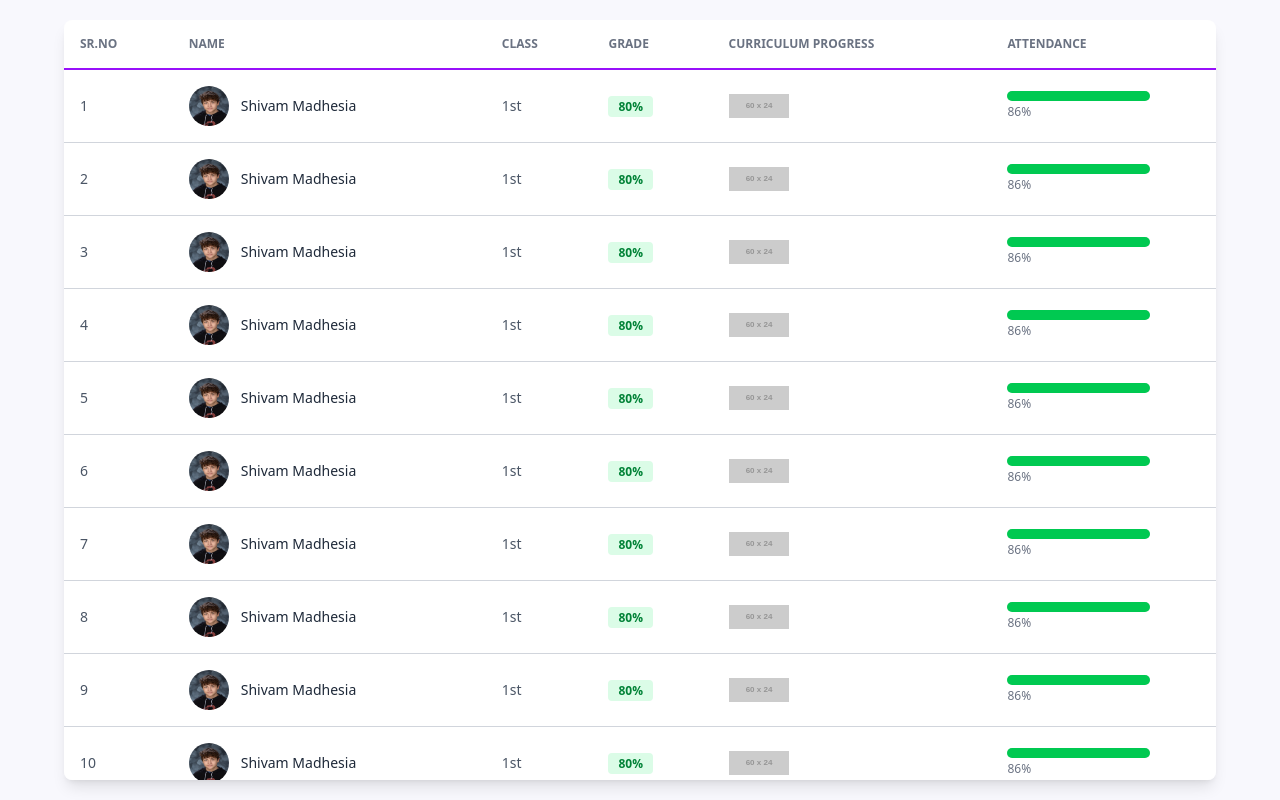
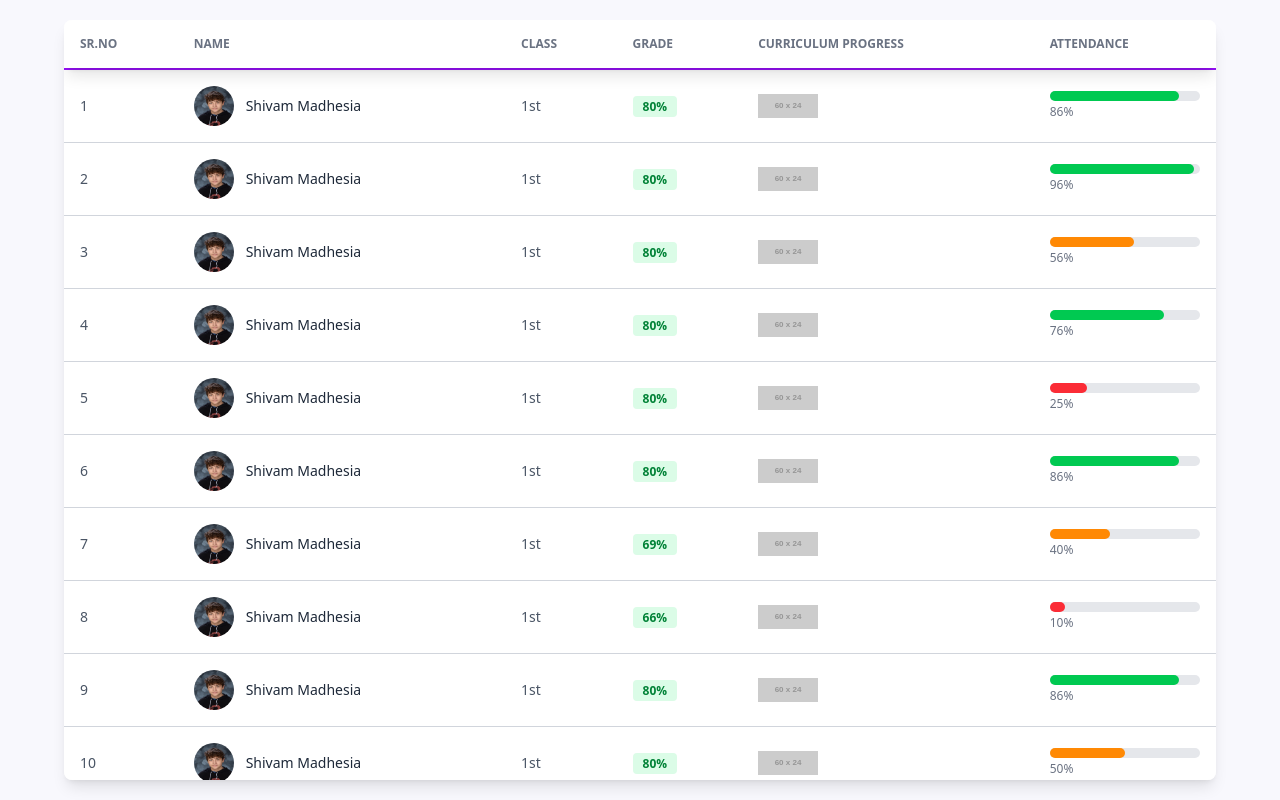
Before and after one commit to Shivraj-Joshi/student-info-tracker, a React (Vite) app in the folder client/: page / in a window 1280 px wide. Built offline with nearby package versions, Linux system fonts and the light colour scheme.

Commit message:
a few changes to student page

```diff
--- a/client/src/data/Data.js
+++ b/client/src/data/Data.js
@@ -75,7 +75,7 @@ export const ClassData = [
         Name: "Shivam Madhesia",
         Class: "1st",
         Grade: "80%",
-        Attendance: "86%",
+        Attendance: "96%",
     },
     {
         id: 3,
@@ -83,7 +83,7 @@ export const ClassData = [
         Name: "Shivam Madhesia",
         Class: "1st",
         Grade: "80%",
-        Attendance: "86%",
+        Attendance: "56%",
     },
     {
         id: 4,
@@ -91,7 +91,7 @@ export const ClassData = [
         Name: "Shivam Madhesia",
         Class: "1st",
         Grade: "80%",
-        Attendance: "86%",
+        Attendance: "76%",
     },
     {
         id: 5,
@@ -99,7 +99,7 @@ export const ClassData = [
         Name: "Shivam Madhesia",
         Class: "1st",
         Grade: "80%",
-        Attendance: "86%",
+        Attendance: "25%",
     },
     {
         id: 6,
@@ -114,16 +114,16 @@ export const ClassData = [
         image: image1,
         Name: "Shivam Madhesia",
         Class: "1st",
-        Grade: "80%",
-        Attendance: "86%",
+        Grade: "69%",
+        Attendance: "40%",
     },
     {
         id: 8,
         image: image1,
         Name: "Shivam Madhesia",
         Class: "1st",
-        Grade: "80%",
-        Attendance: "86%",
+        Grade: "66%",
+        Attendance: "10%",
     },
     {
         id: 9,
@@ -139,7 +139,7 @@ export const ClassData = [
         Name: "Shivam Madhesia",
         Class: "1st",
         Grade: "80%",
-        Attendance: "86%",
+        Attendance: "50%",
     },
     {
         id: 11,
@@ -155,7 +155,7 @@ export const ClassData = [
         Name: "Shivam Madhesia",
         Class: "1st",
         Grade: "80%",
-        Attendance: "86%",
+        Attendance: "60%",
     },
 
 ]
--- a/client/src/pages/Students.jsx
+++ b/client/src/pages/Students.jsx
@@ -1,15 +1,15 @@
 import React from "react";
-import Sidebar from "../components/Sidebar";
-import Topbar from "../components/Topbar";
 import { ClassData } from "../data/Data";
 
 const Students = () => {
   return (
-    <div className="flex h-[100vh] w-[100vw] bg-transparent p-5 justify-center">
-      <div className="bg-white w-[90vw] rounded-lg overflow-y-scroll shadow-lg ">
-        <table className="min-w-full text-sm text-left text-gray-700 bg-white rounded-md shadow ">
+    <div className="flex h-screen w-screen bg-transparent p-5 justify-center">
+      <div className="bg-white w-full max-w-[90vw] rounded-lg shadow-lg">
+        {/* Table wrapper with vertical scroll */}
+        <div className="overflow-y-auto max-h-full rounded-lg">
+          <table className="min-w-full text-sm text-left text-gray-700 bg-white">
             {/* Head of the table */}
-          <thead className="text-xs text-gray-500 uppercase bg-white w-full border-b-2 border-purple-600">
+            <thead className="sticky top-0 z-10 text-xs text-gray-500 uppercase bg-white border-b-2 border-purple-600 shadow-lg">
               <tr>
                 <th className="p-4">Sr.No</th>
                 <th className="p-4">Name</th>
@@ -19,18 +19,20 @@ const Students = () => {
                 <th className="p-4">Attendance</th>
               </tr>
             </thead>
-          {/* body/list of the table */}
+
+            {/* Body of the table */}
             <tbody>
               {ClassData.map((students) => (
                 <tr
                   key={students.id}
-                className="border-b border-gray-300  hover:bg-purple-300 transform-translate duration-300 cursor-pointer"
+                  className="border-b border-gray-300 hover:bg-purple-100 transition-all duration-300 cursor-pointer"
                 >
                   <td className="p-4 text-gray-600">{students.id}</td>
                   <td className="flex items-center gap-3 p-4 whitespace-nowrap">
                     <img
                       src={students.image}
                       className="w-10 h-10 rounded-full"
+                      alt="student"
                     />
                     <div>
                       <div className="font-medium text-gray-800">
@@ -48,7 +50,6 @@ const Students = () => {
                   </td>
 
                   <td className="p-4">
-                  {/* <!-- Replace this with an inline SVG or a chart --> */}
                     <img
                       src="https://dummyimage.com/60x24/def/aaa.png&text=📈"
                       alt="progress"
@@ -56,24 +57,35 @@ const Students = () => {
                   </td>
 
                   <td className="p-4">
+                    {/* Calculate color based on attendance */}
+                    {(() => {
+                      const percentage = parseInt(students.Attendance);
+                      let barColor = "bg-green-500";
+                      if (percentage < 30) barColor = "bg-red-500";
+                      else if (percentage < 60) barColor = "bg-orange-400";
+
+                      return (
+                        <>
                           <div className="w-full bg-gray-200 rounded-full h-2.5">
                             <div
-                      className={`bg-green-500 h-2.5 rounded-full style=${"width: 86%"}`}
-                      //
+                              className={`h-2.5 rounded-full ${barColor}`}
+                              style={{ width: students.Attendance }}
                             ></div>
                           </div>
                           <span className="text-xs text-gray-500">
                             {students.Attendance}
                           </span>
+                        </>
+                      );
+                    })()}
                   </td>
-
-                <td className="p-4 text-right"></td>
                 </tr>
               ))}
             </tbody>
           </table>
         </div>
       </div>
+    </div>
   );
 };
 
```
Lines whose indentation alone changed are shown as unchanged.
